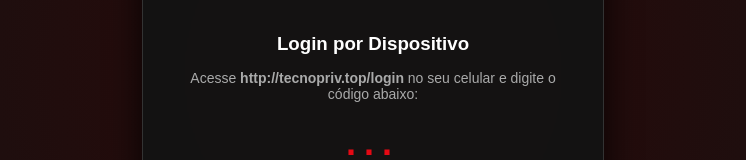
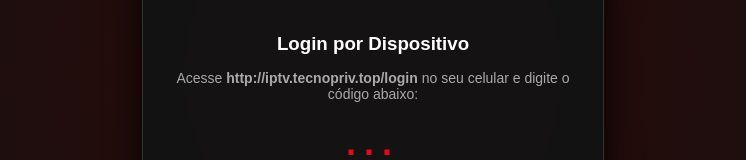
Before and after one commit to Jacielliton/boxIPTV, a React (Vite) app in the folder frontend/: page / in a window 1280 px wide. Both pictures are taken after a click on the button "Entrar com QR Code". Shown: the part 326-486 px from the top of the page, without its empty margins (267-1013 px from the left). Built offline with nearby package versions, Linux system fonts and the light colour scheme; no server answers.

Commit message:
Atualização Login

```diff
--- a/frontend/src/components/Login.jsx
+++ b/frontend/src/components/Login.jsx
@@ -118,14 +118,14 @@ export default function Login({ onLogin }) {
           <div style={{ textAlign: 'center', marginBottom: '30px' }}>
             <h3 style={{ margin: '0 0 15px 0' }}>Login por Dispositivo</h3>
             <p style={{ color: '#aaa', fontSize: '14px', marginBottom: '20px' }}>
-              Acesse <strong>http://tecnopriv.top/login</strong> no seu celular e digite o código abaixo:
+              Acesse <strong>http://iptv.tecnopriv.top/login</strong> no seu celular e digite o código abaixo:
             </p>
             <div style={{ fontSize: '36px', fontWeight: 'bold', letterSpacing: '8px', color: '#e50914', marginBottom: '20px' }}>
               {qrCode || '...'}
             </div>
             {qrCode && (
               <img
-                src={`https://api.qrserver.com/v1/create-qr-code/?size=150x150&data=http://tecnopriv.top/login?code=${qrCode}&bgcolor=141414&color=ffffff`}
+                src={`https://api.qrserver.com/v1/create-qr-code/?size=150x150&data=http://iptv.tecnopriv.top/login?code=${qrCode}&bgcolor=141414&color=ffffff`}
                 alt="QR Code"
                 style={{ border: '5px solid white', borderRadius: '10px' }}
               />
```
